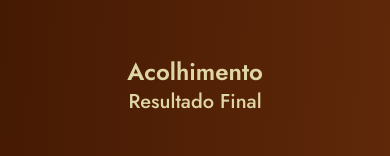
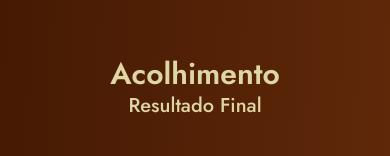
Before and after one commit to DesenvolvimentoCCS-PMM/mesquita-indica-2024, a React (Vite) app: page / in a window 390 px wide. Shown: the top 156 px of the page. Built offline with nearby package versions, Linux system fonts and the light colour scheme; a web font is replaced by a local one.

Commit message:
feat: alterando tamanho do titulo

```diff
--- a/src/pages/result/index.tsx
+++ b/src/pages/result/index.tsx
@@ -34,7 +34,7 @@ export function Result() {
                 />
               </div>
               <div className="flex flex-col items-center relative top-10 md:gap-y-4 md:top-20">
-                <h1 className="text-2xl text-center text-[#DFD6A6] font-semibold md:text-5xl">
+                <h1 className="text-3xl text-center text-[#DFD6A6] font-semibold md:text-5xl">
                   {category.title}
                 </h1>
                 <h2 className="text-xl text-[#DFD6A6] font-medium md:text-3xl">
```
